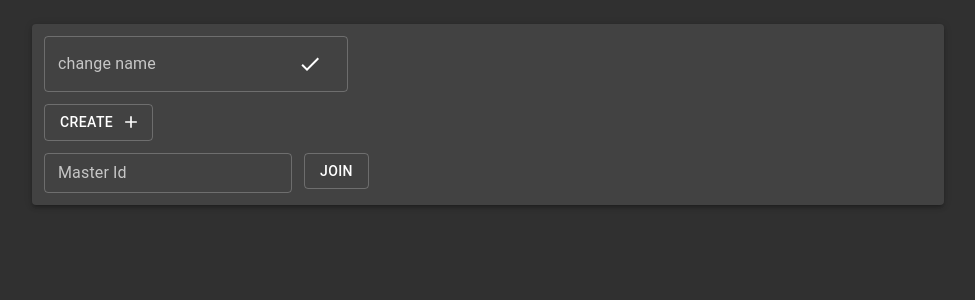
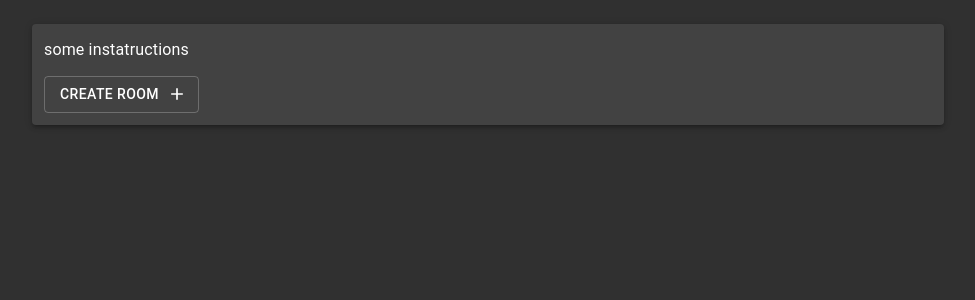
Before and after one commit to rational-kunal/p2pconf, a React (Create React App) app: page / in a window 1280 px wide. Shown: the top 300 px of the page, without its empty margins (152-1127 px from the left). Built offline with nearby package versions, Linux system fonts and the light colour scheme; no server answers; what flux would draw is missing.

Commit message:
reformated home

```diff
--- a/src/actions/hubActions.js
+++ b/src/actions/hubActions.js
@@ -5,13 +5,6 @@ export function hostPeerIdGenerated(id) {
   dispatcher.dispatch({
     actionType: actionTypes.HOST_OPENED,
     hostPeerId: id,
-  });
-}
-
-export function hostPeerNameChange(name) {
-  dispatcher.dispatch({
-    actionType: actionTypes.HOST_NAME_CHANGE,
-    hostName: name,
   });
 }
 
--- a/src/actions/types.js
+++ b/src/actions/types.js
@@ -1,6 +1,5 @@
 export default {
   HOST_OPENED: 'HOST_OPENED',
-  HOST_NAME_CHANGE: 'HOST_NAME_CHANGE',
   CONNECTION_OPENED: 'CONNECTION_OPENED',
   DATA_RECEIVED: 'DATA_RECEIVED',
   STREAM_RECEIVED: 'STREAM_RECEIVED',
--- a/src/components/Home/NameController.js
+++ /dev/null
@@ -1,41 +0,0 @@
-import React, { useState } from 'react';
-
-import hubStore from '../../stores/hubStore';
-import { hostPeerNameChange } from '../../actions/hubActions';
-
-import IconButton from '@material-ui/core/IconButton';
-import OutlinedInput from '@material-ui/core/OutlinedInput';
-import InputLabel from '@material-ui/core/InputLabel';
-import InputAdornment from '@material-ui/core/InputAdornment';
-import FormControl from '@material-ui/core/FormControl';
-import CheckIcon from '@material-ui/icons/Check';
-
-export default function NameController() {
-  const [name, setName] = useState(hubStore.hostPeerName);
-
-  return (
-    <FormControl variant="outlined">
-      <InputLabel> change name </InputLabel>
-      <OutlinedInput
-        id="outlined-adornment-password"
-        type="text"
-        value={name}
-        onChange={(e) => setName(e.target.value)}
-        endAdornment={
-          <InputAdornment position="end">
-            <IconButton
-              color="primary"
-              aria-label="directions"
-              onClick={() => {
-                hostPeerNameChange(name);
-              }}
-            >
-              <CheckIcon color="action" />
-            </IconButton>
-          </InputAdornment>
-        }
-        labelWidth={70}
-      />
-    </FormControl>
-  );
-}
--- a/src/components/Home/index.js
+++ b/src/components/Home/index.js
@@ -1,40 +1,23 @@
-import React, { useState } from 'react';
+import React from 'react';
 import { Link } from 'react-router-dom';
-
-import NameController from './NameController';
 
 import { Papered, MarginDown } from '../muiUtil';
 import Button from '@material-ui/core/Button';
-import TextField from '@material-ui/core/TextField';
+import Typography from '@material-ui/core/Typography';
 import AddIcon from '@material-ui/icons/Add';
 
 export default function Home() {
-  const [masterId, setMasterId] = useState('');
-
   return (
     <Papered>
       <MarginDown>
-        <NameController />
+        <Typography variant="subtitle1" gutterBottom>
+          some instatructions
+        </Typography>
       </MarginDown>
-
-      <MarginDown>
-        <Link to="/create">
-          <Button variant="outlined" endIcon={<AddIcon />}>
-            Create
-          </Button>
-        </Link>
-      </MarginDown>
-
-      <TextField
-        label="Master Id"
-        style={{ marginRight: 12 }}
-        variant="outlined"
-        size="small"
-        value={masterId}
-        onChange={(e) => setMasterId(e.target.value)}
-      />
-      <Link to={'/follow/' + masterId}>
-        <Button variant="outlined">Join</Button>
+      <Link to="/create">
+        <Button variant="outlined" endIcon={<AddIcon />}>
+          Create room
+        </Button>
       </Link>
     </Papered>
   );
--- a/src/components/Room/JoinLink.js
+++ b/src/components/Room/JoinLink.js
@@ -12,7 +12,7 @@ import CircularProgress from '@material-ui/core/CircularProgress';
 import { Box } from '@material-ui/core';
 
 export default function JoinLink() {
-  const [peerId, setPeerId] = useState(null);
+  const [peerId, setPeerId] = useState(hubStore.hostPeerId);
   const joinUrl = homepage + 'follow/' + peerId;
 
   useEffect(() => {
--- a/src/stores/hubStore.js
+++ b/src/stores/hubStore.js
@@ -61,11 +61,6 @@ dispatcher.register((action) => {
       hubStore.emitChange();
       break;
 
-    case actionTypes.HOST_NAME_CHANGE:
-      _hostPeerName = action.hostName;
-      hubStore.emitChange();
-      break;
-
     case actionTypes.CONNECTION_OPENED:
       if (_masterPeerId == null) {
         _connections.forEach((connection) => {
```
